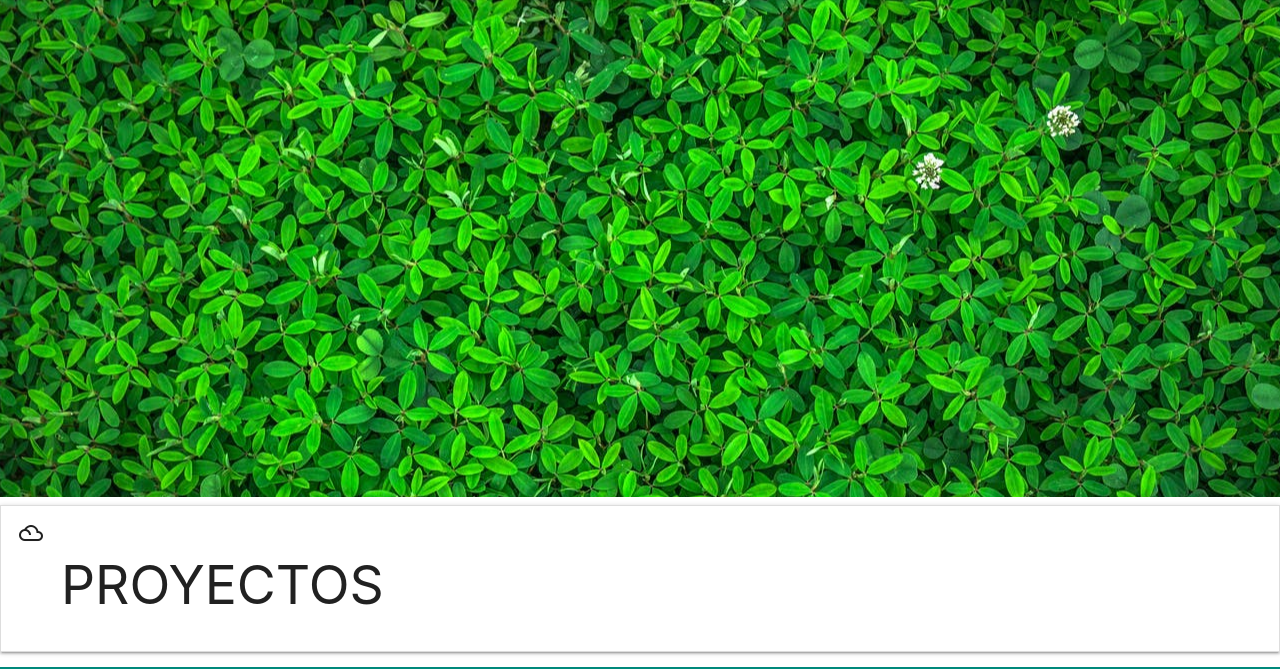
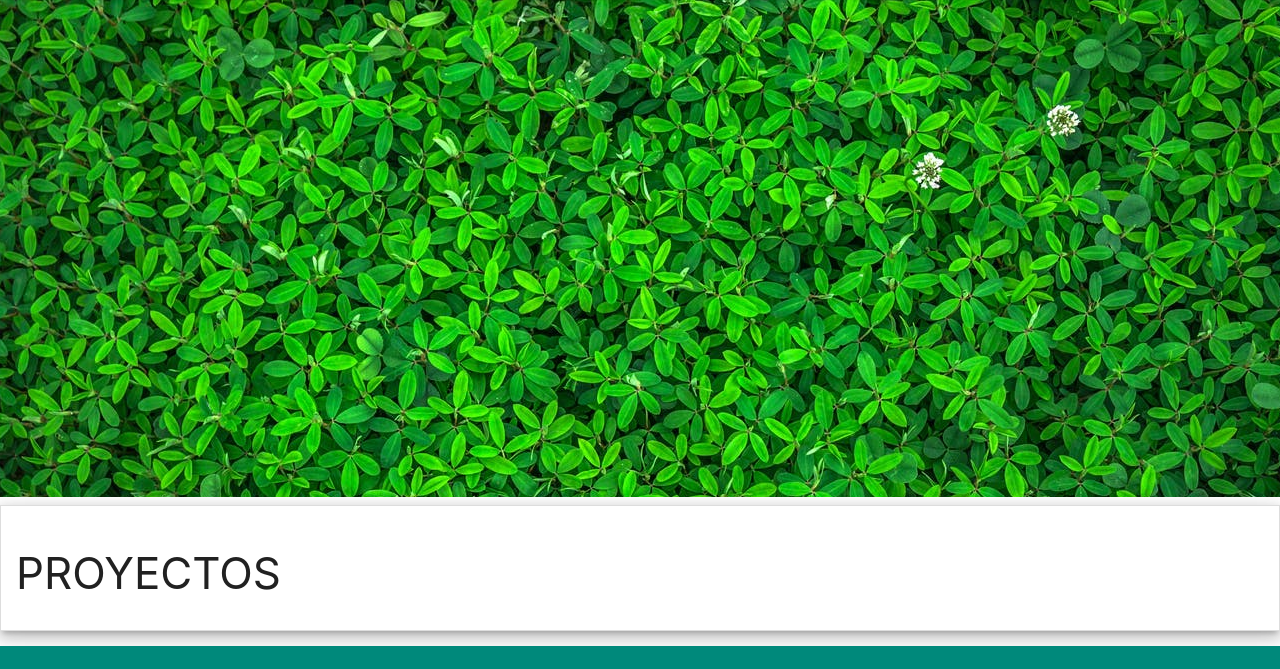
Before and after one commit to ibarrionuevo50/plantaleon, a plain HTML site: page plantaleon-master/index.html in a window 1280 px wide. Shown: the part 131-800 px from the top of the page. Drawn offline with Linux system fonts and the light colour scheme.

Commit message:
proyectos collapsible

```diff
--- a/plantaleon-master/index.html
+++ b/plantaleon-master/index.html
@@ -62,12 +62,12 @@
     </div>
 
     <!-- Seccion de Galeria -->
-    <ul class="collapsible">
+    <ul class="collapsible z-depth-3">
       <li>
-        <div class="collapsible-header"><i class="material-icons">filter_drama</i>
-          <div class="center">
-          <h2>PROYECTOS</h2>
-          </div>
+        <div class="collapsible-header" style="text-align:center">
+
+          <h3>PROYECTOS</h3>
+
         </div>
 
         <div class="collapsible-body">
@@ -231,7 +231,7 @@
       /* funcionalidad para los proyectos desplegables */
       document.addEventListener('DOMContentLoaded', function() {
         var elems = document.querySelectorAll('.collapsible');
-        var instances = M.Collapsible.init(elems, options);
+        var instances = M.Collapsible.init(elems);
       });
 
       /* funcionalidad para el menu desplegable */
```
